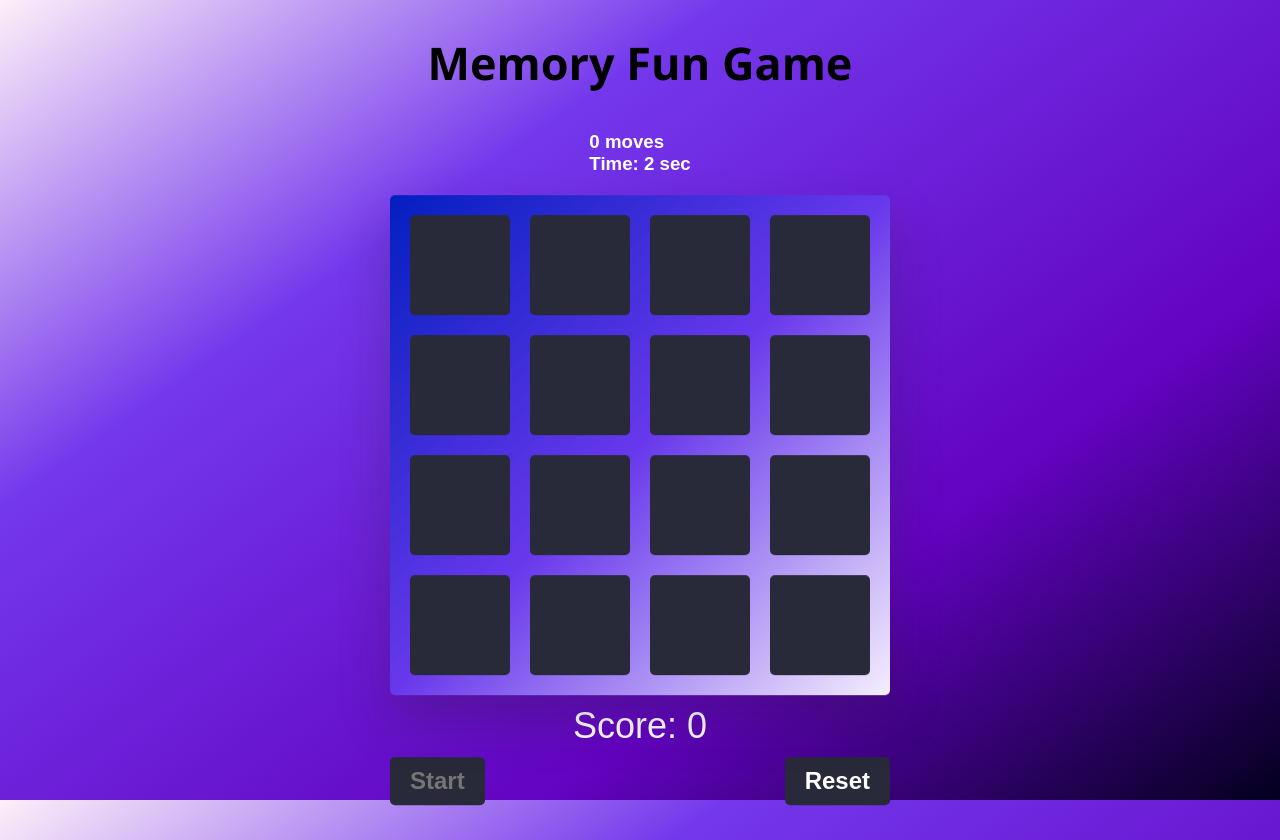
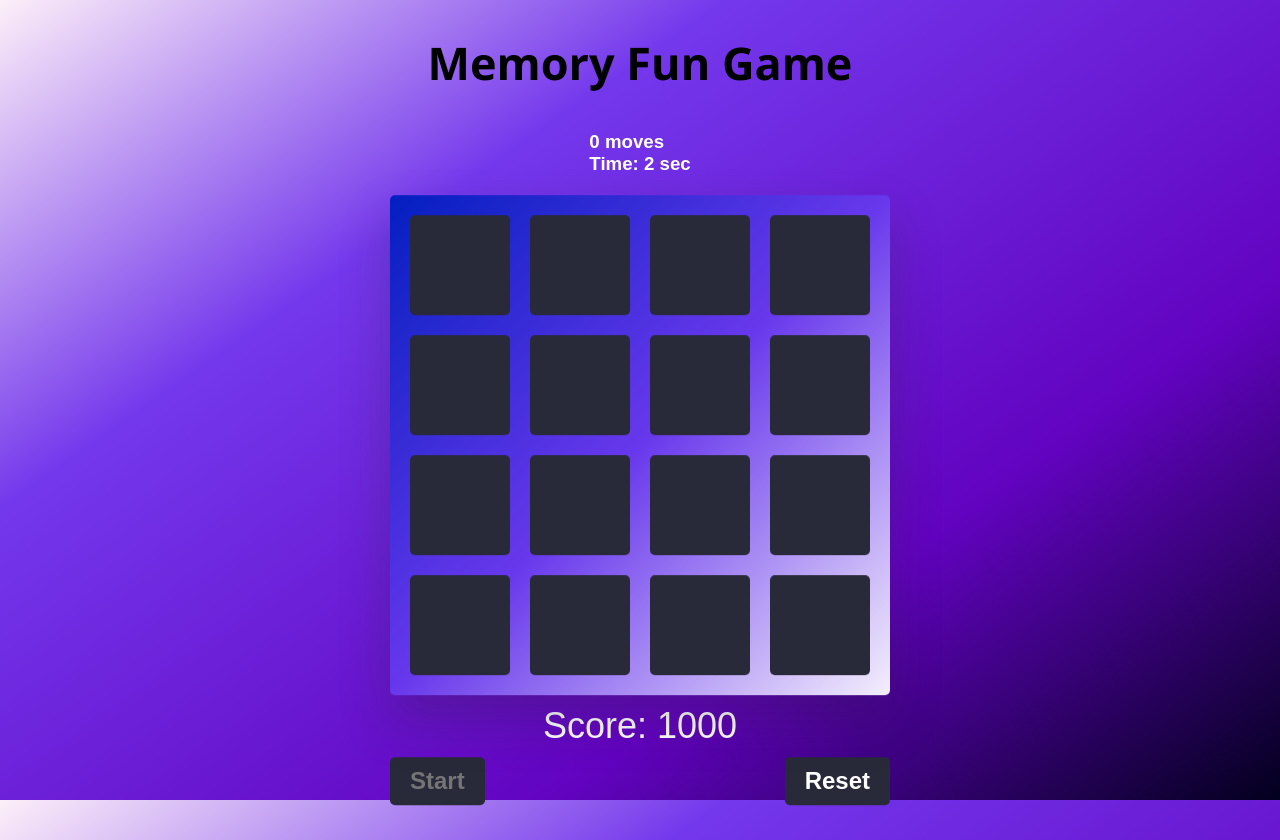
Before and after one commit to thabaniBBD2712/Memory-Game-Front-End, a plain HTML site: page website/pages/Game.html in a window 1280 px wide. Both pictures are taken after a click on the button "Start". Drawn offline with Linux system fonts and the light colour scheme.

Commit message:
Refractored the code.

```diff
--- a/website/js/game.js
+++ b/website/js/game.js
@@ -1,168 +1,178 @@
 const selectors = {
-  boardContainer: document.querySelector('.board-container'),
-  board: document.querySelector('.board'),
-  moves: document.querySelector('.moves'),
-  timer: document.querySelector('.timer'),
-  start: document.querySelector('button'),
-  win: document.querySelector('.win')
-}
+  boardContainer: document.querySelector(".board-container"),
+  board: document.querySelector(".board"),
+  moves: document.querySelector(".moves"),
+  timer: document.querySelector(".timer"),
+  start: document.querySelector("button"),
+  win: document.querySelector(".win"),
+};
 
 const state = {
   gameStarted: false,
   flippedCards: 0,
   totalFlips: 0,
   totalTime: 0,
-  loop: null
+  loop: null,
+  score: 1000,
+};
+
+const shuffle = (array) => {
+  const clonedArray = [...array];
+
+  for (let i = clonedArray.length - 1; i > 0; i--) {
+    const randomIndex = Math.floor(Math.random() * (i + 1));
+    const original = clonedArray[i];
+
+    clonedArray[i] = clonedArray[randomIndex];
+    clonedArray[randomIndex] = original;
   }
 
-const shuffle = array => {
-  const clonedArray = [...array]
+  return clonedArray;
+};
 
-  for (let i = clonedArray.length - 1; i > 0; i--) {
-      const randomIndex = Math.floor(Math.random() * (i + 1))
-      const original = clonedArray[i]
+const pickRandom = (array, items) => {
+  const clonedArray = [...array];
+  const randomPicks = [];
 
-      clonedArray[i] = clonedArray[randomIndex]
-      clonedArray[randomIndex] = original
+  for (let i = 0; i < items; i++) {
+    const randomIndex = Math.floor(Math.random() * clonedArray.length);
+
+    randomPicks.push(clonedArray[randomIndex]);
+    clonedArray.splice(randomIndex, 1);
   }
 
-  return clonedArray
-}
-
-const pickRandom = (array, items) => {
-  const clonedArray = [...array]
-  const randomPicks = []
-
-  for (let i = 0; i < items; i++) {
-      const randomIndex = Math.floor(Math.random() * clonedArray.length)
-
-      randomPicks.push(clonedArray[randomIndex])
-      clonedArray.splice(randomIndex, 1)
-  }
-
-  return randomPicks
-}
+  return randomPicks;
+};
 
 const calculateScore = () => {
   const baseScore = 1000;
   const moveFactor = 5;
-    const score = baseScore - state.totalFlips * moveFactor;
-    return score > 0 ? score : 0;
+  state.score = baseScore - state.totalFlips * moveFactor;
+  return state.score > 0 ? state.score : 0;
 };
 
-  const updateSucore = () => {
+const updateScore = () => {
   const score = calculateScore();
   const scoreElement = document.querySelector(".score");
-    scoreElement.innerText = `Score: ${score}`;
-
+  scoreElement.innerText = `Score: ${state.score}`;
 };
 
 const generateGame = () => {
-  const dimensions = selectors.board.getAttribute('data-dimension')
+  const dimensions = selectors.board.getAttribute("data-dimension");
 
   if (dimensions % 2 !== 0) {
-      throw new Error("The dimension of the board must be an even number.")
+    throw new Error("The dimension of the board must be an even number.");
   }
 
   const emojis = ["😆", "🥰", "🥳", "☠️", "🤡", "🤖", "🤕", "🎃", "👺", "🥵"];
-  const picks = pickRandom(emojis, (dimensions * dimensions) / 2)
-  const items = shuffle([...picks, ...picks])
+  const picks = pickRandom(emojis, (dimensions * dimensions) / 2);
+  const items = shuffle([...picks, ...picks]);
   const cards = `
-      <div class="board" style="grid-template-columns: repeat(${dimensions}, auto)">
-          ${items.map(item => `
-              <div class="card">
-                  <div class="card-front"></div>
-                  <div class="card-back">${item}</div>
-              </div>
-          `).join('')}
-     </div>
+      <section class="board" style="grid-template-columns: repeat(${dimensions}, auto)">
+          ${items
+            .map(
+              (item) => `
+              <section class="card">
+                  <section class="card-front"></section>
+                  <section class="card-back">${item}</section>
+              </section>
           `
+            )
+            .join("")}
+     </section>
+  `;
 
-  const parser = new DOMParser().parseFromString(cards, 'text/html')
+  const parser = new DOMParser().parseFromString(cards, "text/html");
 
-  selectors.board.replaceWith(parser.querySelector('.board'));
-  const scoreElement = document.createElement("div");
+  selectors.board.replaceWith(parser.querySelector(".board"));
+  const scoreElement = document.createElement("section");
   scoreElement.classList.add("score");
   selectors.boardContainer.appendChild(scoreElement);
-}
+};
 
 const startGame = () => {
-  state.gameStarted = true
-  selectors.start.classList.add('disabled')
+  state.gameStarted = true;
+  selectors.start.classList.add("disabled");
 
   state.loop = setInterval(() => {
-      state.totalTime++
+    state.totalTime++;
 
-      selectors.moves.innerText = `${state.totalFlips} moves`
-      selectors.timer.innerText = `Time: ${state.totalTime} sec`
+    selectors.moves.innerText = `${state.totalFlips} moves`;
+    selectors.timer.innerText = `Time: ${state.totalTime} sec`;
     updateScore();
-  }, 1000)
-}
+  }, 1000);
+};
 
 const flipBackCards = () => {
-  document.querySelectorAll('.card:not(.matched)').forEach(card => {
-      card.classList.remove('flipped')
-  })
+  document.querySelectorAll(".card:not(.matched)").forEach((card) => {
+    card.classList.remove("flipped");
+  });
 
-  state.flippedCards = 0
-}
+  state.flippedCards = 0;
+};
 
-const flipCard = card => {
-  state.flippedCards++
-  state.totalFlips++
+const flipCard = (card) => {
+  state.flippedCards++;
+  state.totalFlips++;
 
   if (!state.gameStarted) {
-      startGame()
+    startGame();
   }
 
   if (state.flippedCards <= 2) {
-      card.classList.add('flipped')
+    card.classList.add("flipped");
   }
 
   if (state.flippedCards === 2) {
-      const flippedCards = document.querySelectorAll('.flipped:not(.matched)')
+    const flippedCards = document.querySelectorAll(".flipped:not(.matched)");
 
     if (flippedCards[0].innerText === flippedCards[1].innerText) {
-          flippedCards[0].classList.add('matched')
-          flippedCards[1].classList.add('matched')
+      flippedCards[0].classList.add("matched");
+      flippedCards[1].classList.add("matched");
     }
 
     setTimeout(() => {
-          flipBackCards()
-      }, 1000)
+      flipBackCards();
+    }, 1000);
   }
-  if (!document.querySelectorAll('.card:not(.flipped)').length) {
+  if (!document.querySelectorAll(".card:not(.flipped)").length) {
     setTimeout(() => {
-          selectors.boardContainer.classList.add('flipped')
+      selectors.boardContainer.classList.add("flipped");
       selectors.win.innerHTML = `
               <span class="win-text">
                   You won!<br />
                   with <span class="highlight">${state.totalFlips}</span> moves<br />
-                  under <span class="highlight">${state.totalTime}</span> seconds
+                  and a score of <span class="highlight">${state.score}</span>!!!
               </span>
-          `
+          `;
 
-          clearInterval(state.loop)
-      }, 1000)
+      clearInterval(state.loop);
+    }, 1000);
   }
-}
+};
 
 const attachEventListeners = () => {
-  document.addEventListener('click', event => {
-      const eventTarget = event.target
-      const eventParent = eventTarget.parentElement
+  document.addEventListener("click", (event) => {
+    const eventTarget = event.target;
+    const eventParent = eventTarget.parentElement;
 
-      if (eventTarget.className.includes('card') && !eventParent.className.includes('flipped')) {
-          flipCard(eventParent)
-      } else if (eventTarget.nodeName === 'BUTTON' && !eventTarget.className.includes('disabled')) {
-          startGame()
+    if (
+      eventTarget.className.includes("card") &&
+      !eventParent.className.includes("flipped")
+    ) {
+      flipCard(eventParent);
+    } else if (
+      eventTarget.nodeName === "BUTTON" &&
+      !eventTarget.className.includes("disabled")
+    ) {
+      startGame();
     }
-  })
-}
+  });
+};
 
 const reset = () => {
   location.reload();
 };
 
-generateGame()
-attachEventListeners()
+generateGame();
+attachEventListeners();
```
Also changed, not shown: website/pages/SignUp.html (+0 -5 lines). Lines whose indentation alone changed are shown as unchanged.
